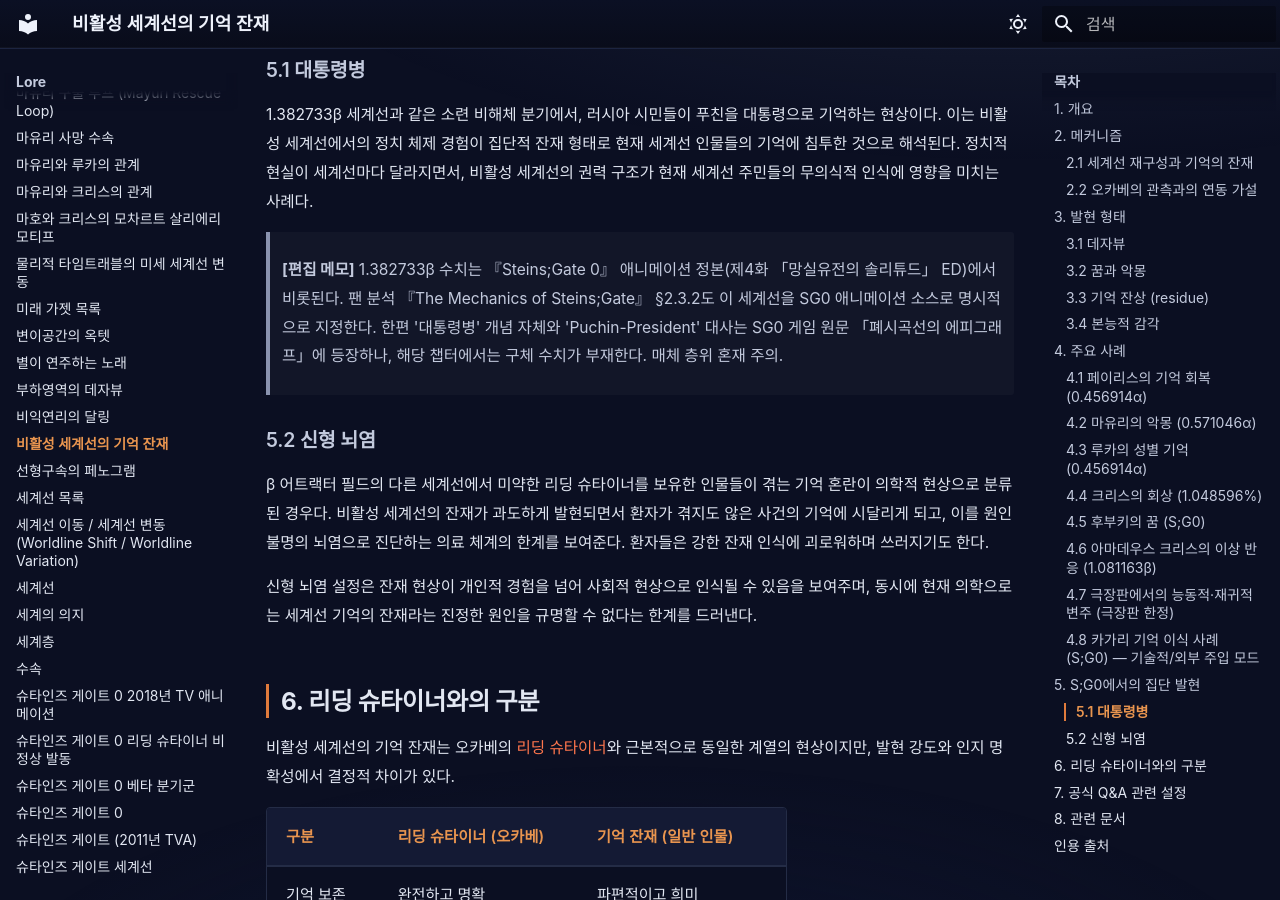
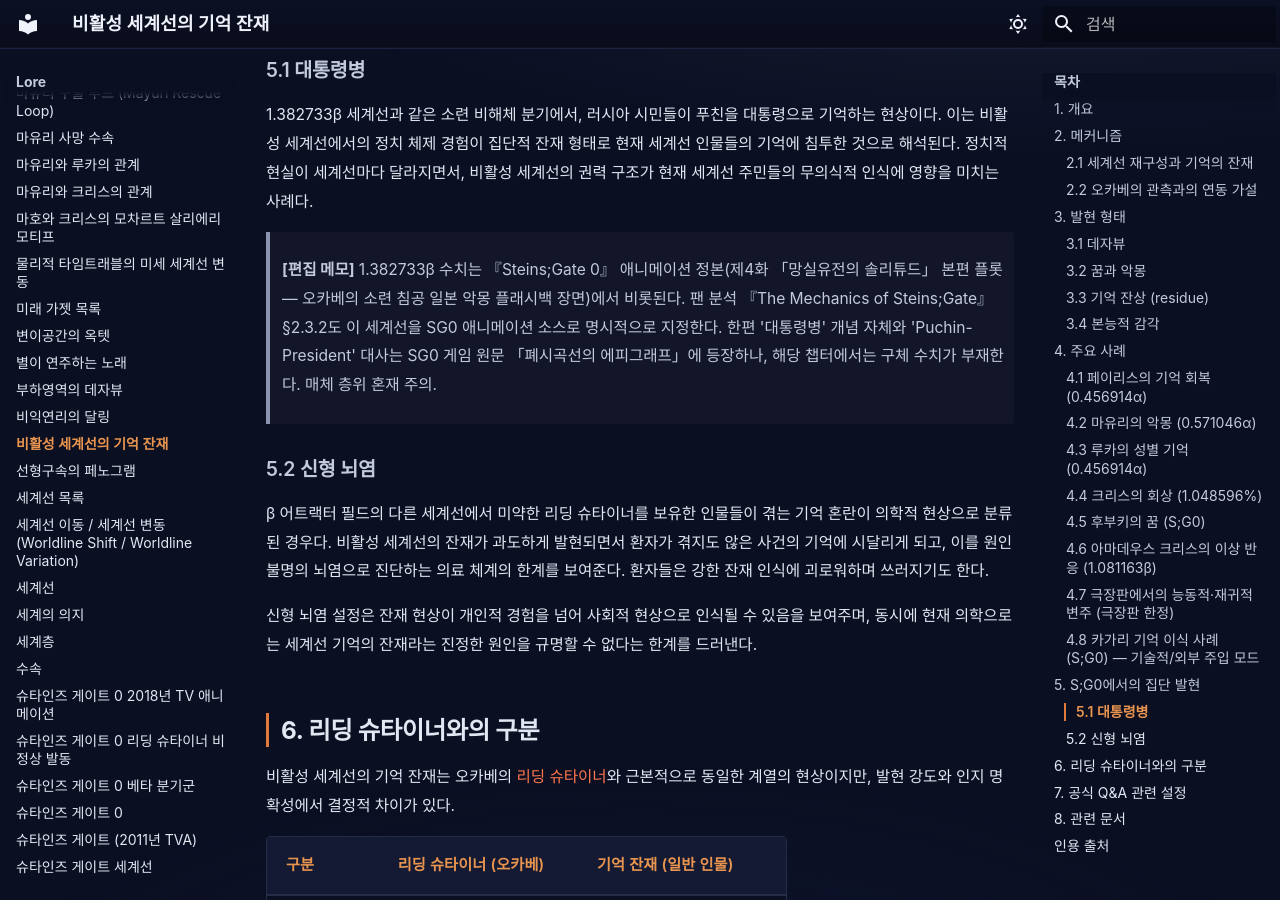
Before and after one commit to sgwiki/sgwiki.github.io, an MkDocs documentation site: the page built from wiki/lore/비활성-세계선의-기억-잔재.md, in a window 1280 px wide and 900 px high, scrolled down 5836 px. Built offline with MkDocs 1.6.1 and Material for MkDocs 9.7.7, drawn with Linux system fonts in a browser that asks for light colours; some web fonts are replaced.

Commit message:
fix(wiki): 비활성-세계선의-기억-잔재 — P10 2a2414dd 패치 적용

```diff
--- a/wiki/lore/비활성-세계선의-기억-잔재.md
+++ b/wiki/lore/비활성-세계선의-기억-잔재.md
@@ -122,7 +122,7 @@ description: "비활성 세계선의 기억 잔재는 슈타인즈 게이트 세
 
 1.382733β 세계선과 같은 소련 비해체 분기에서, 러시아 시민들이 푸친을 대통령으로 기억하는 현상이다. 이는 비활성 세계선에서의 정치 체제 경험이 집단적 잔재 형태로 현재 세계선 인물들의 기억에 침투한 것으로 해석된다. 정치적 현실이 세계선마다 달라지면서, 비활성 세계선의 권력 구조가 현재 세계선 주민들의 무의식적 인식에 영향을 미치는 사례다.
 
-> **[편집 메모]** 1.382733β 수치는 『Steins;Gate 0』 애니메이션 정본(제4화 「망실유전의 솔리튜드」 ED)에서 비롯된다. 팬 분석 『The Mechanics of Steins;Gate』 §2.3.2도 이 세계선을 SG0 애니메이션 소스로 명시적으로 지정한다. 한편 '대통령병' 개념 자체와 'Puchin-President' 대사는 SG0 게임 원문 「폐시곡선의 에피그래프」에 등장하나, 해당 챕터에서는 구체 수치가 부재한다. 매체 층위 혼재 주의.
+> **[편집 메모]** 1.382733β 수치는 『Steins;Gate 0』 애니메이션 정본(제4화 「망실유전의 솔리튜드」 본편 플롯 — 오카베의 소련 침공 일본 악몽 플래시백 장면)에서 비롯된다. 팬 분석 『The Mechanics of Steins;Gate』 §2.3.2도 이 세계선을 SG0 애니메이션 소스로 명시적으로 지정한다. 한편 '대통령병' 개념 자체와 'Puchin-President' 대사는 SG0 게임 원문 「폐시곡선의 에피그래프」에 등장하나, 해당 챕터에서는 구체 수치가 부재한다. 매체 층위 혼재 주의.
 
 ### 5.2 신형 뇌염
 
```
